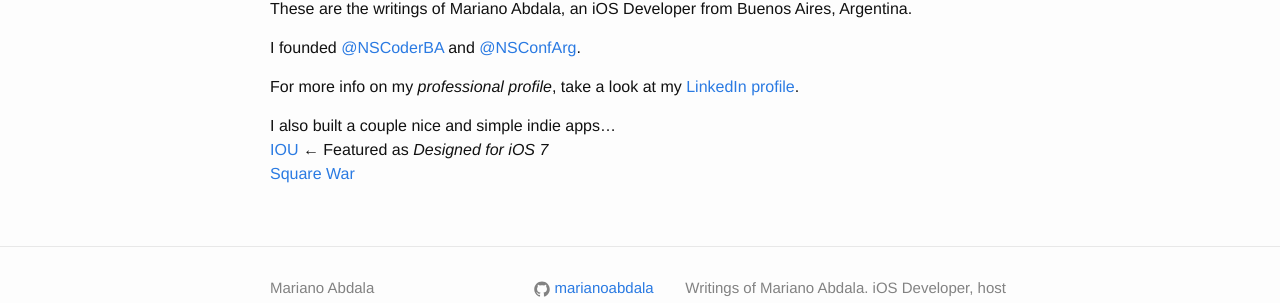
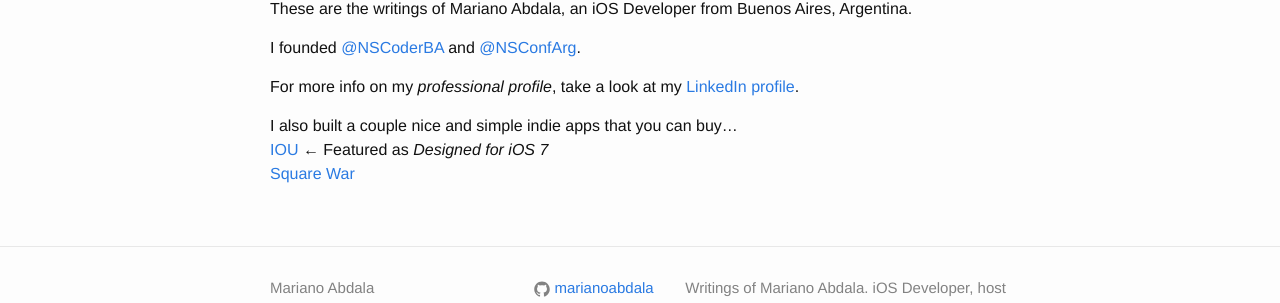
Before and after one commit to marianoabdala/marianoabdala.github.io, a Jekyll site: the page built from about.md, in a window 1280 px wide. Shown: the part 167-470 px from the top of the page. Built offline with Jekyll 4.4.1, drawn with Linux system fonts in a browser that asks for light colours.

Commit message:
Improved about page.

```diff
--- a/about.md
+++ b/about.md
@@ -10,6 +10,6 @@ I founded [@NSCoderBA](https://twitter.com/nscoderba) and [@NSConfArg](http://tw
 
 For more info on my _professional profile_, take a look at my [LinkedIn profile](Profilehttps://ar.linkedin.com/in/marianoabdala).
 
-I also built a couple nice and simple indie apps...
+I also built a couple nice and simple indie apps that you can buy...
 [IOU](http://mariano.zerously.com/iou) ← Featured as _Designed for iOS 7_
 [Square War](http://mariano.zerously.com/square-war)
```
Also changed, not shown: 2 other files.
